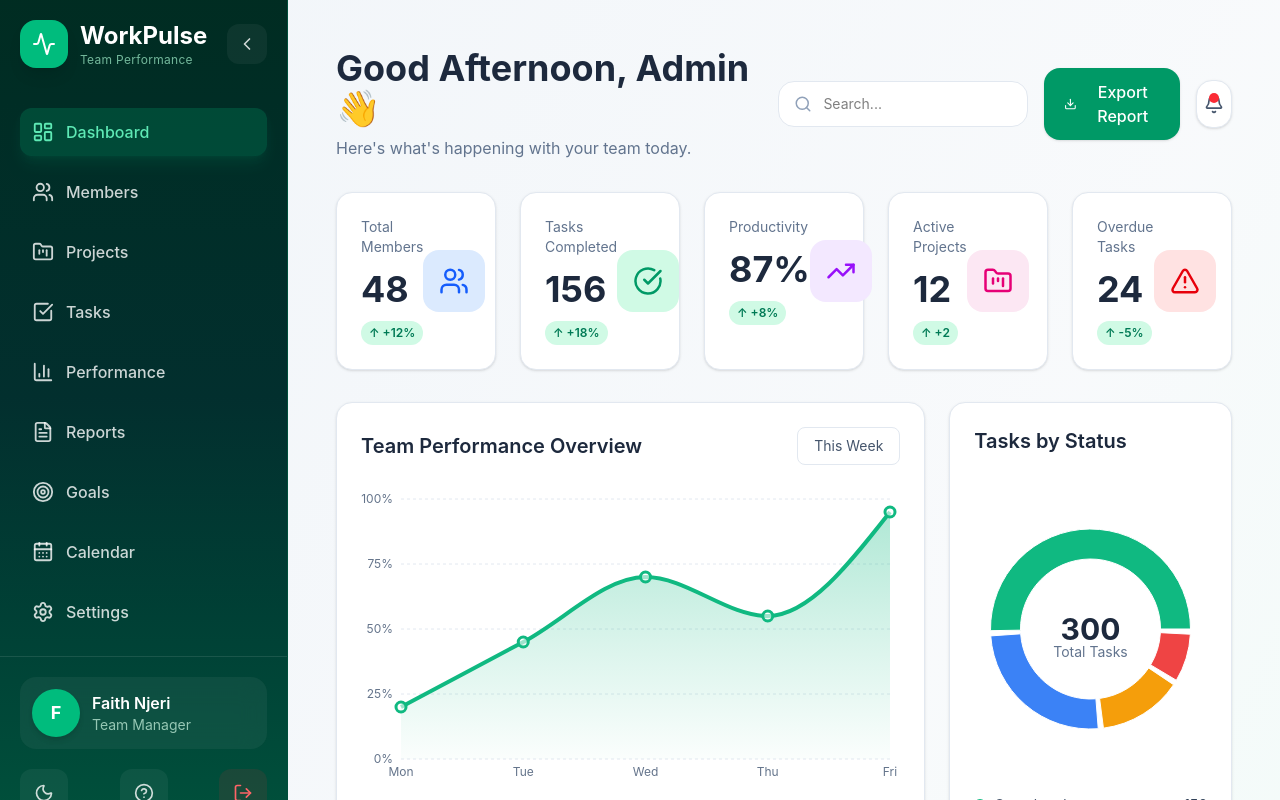
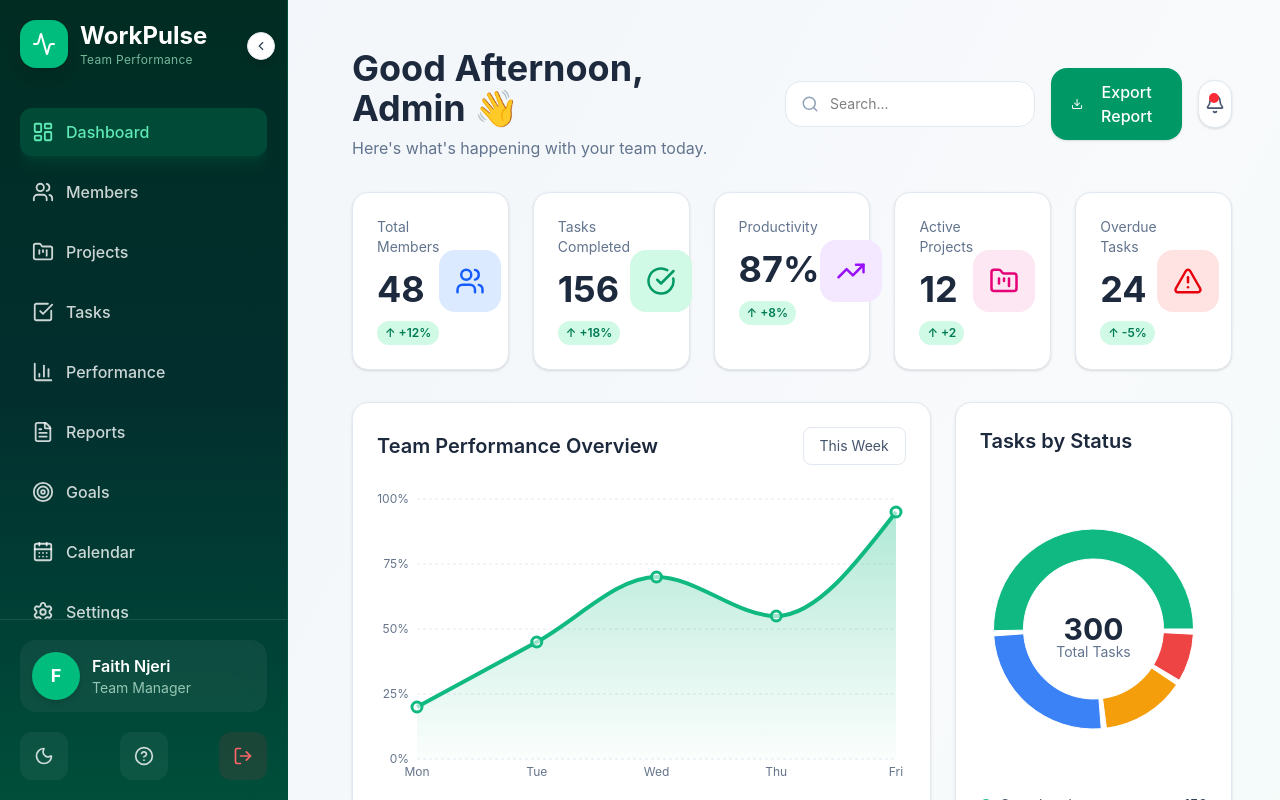
Before and after one commit to fn-ui/skf-team-performance-dashboard, a React (Vite) app in the folder frontend/: page / in a window 1280 px wide. Shown: the top 800 px of the page. Built offline with nearby package versions, Linux system fonts and the light colour scheme.

Commit message:
fixed collapsible button

```diff
--- a/frontend/src/components/layout/Layout.jsx
+++ b/frontend/src/components/layout/Layout.jsx
@@ -3,6 +3,7 @@ import Sidebar from "./Sidebar";
 
 function Layout({ children }) {
   const [darkMode, setDarkMode] = useState(false);
+  const [collapsed, setCollapsed] = useState(false);
 
   // LOAD SAVED THEME
   useEffect(() => {
@@ -28,19 +29,45 @@ function Layout({ children }) {
   };
 
   return (
-    <div className="flex min-h-screen bg-gradient-to-br from-slate-100 via-slate-50 to-emerald-50 dark:from-black dark:via-zinc-950 dark:to-black transition-all duration-300">
-
+    <div
+      className="
+        min-h-screen
+        overflow-x-hidden
+        bg-gradient-to-br
+        from-slate-100 via-slate-50 to-emerald-50
+        dark:from-black dark:via-zinc-950 dark:to-black
+      "
+    >
       {/* SIDEBAR */}
       <Sidebar
         darkMode={darkMode}
         toggleDarkMode={toggleDarkMode}
+        collapsed={collapsed}
+        setCollapsed={setCollapsed}
       />
 
       {/* PAGE CONTENT */}
-      <main className="flex-1 p-6 overflow-y-auto">
+      <main
+        className={`
+          min-h-screen
+          transition-all duration-300
+          overflow-x-hidden
+
+          pt-6
+          pb-6
+          pr-6
+          pl-6
+
+          lg:pt-6
+          ${
+            collapsed
+      ? "lg:ml-24"
+      : "lg:ml-[19rem]"
+          }
+        `}
+      >
         {children}
       </main>
-
     </div>
   );
 }
--- a/frontend/src/components/layout/Sidebar.jsx
+++ b/frontend/src/components/layout/Sidebar.jsx
@@ -21,10 +21,16 @@ import {
   Sun,
 } from "lucide-react";
 
-function Sidebar({ darkMode, toggleDarkMode }) {
-  const [collapsed, setCollapsed] = useState(false);
+function Sidebar({
+  darkMode,
+  toggleDarkMode,
+  collapsed,
+  setCollapsed,
+}) {
   const [mobileOpen, setMobileOpen] = useState(false);
+
   const location = useLocation();
+
   const menus = [
     {
       name: "Dashboard",
@@ -76,16 +82,16 @@ function Sidebar({ darkMode, toggleDarkMode }) {
   return (
     <>
       {/* MOBILE MENU BUTTON */}
-      <div className="fixed top-4 left-4 z-[60] lg:hidden">
-
+      {!mobileOpen && (
+        <div className="fixed top-4 left-4 z-[80] lg:hidden">
           <button
             onClick={() => setMobileOpen(true)}
             className="flex h-12 w-12 items-center justify-center rounded-2xl bg-emerald-600 text-white shadow-lg"
           >
             <Menu size={24} />
           </button>
-
         </div>
+      )}
 
       {/* MOBILE OVERLAY */}
       {mobileOpen && (
@@ -96,26 +102,68 @@ function Sidebar({ darkMode, toggleDarkMode }) {
       )}
 
       {/* SIDEBAR */}
-      <div
-    className={`fixed lg:sticky top-0 z-50 h-screen overflow-y-auto bg-gradient-to-b from-emerald-950 via-teal-950 to-emerald-900 border-r border-emerald-900 flex flex-col justify-between transition-all duration-500 dark:from-black dark:via-zinc-950 dark:to-black dark:border-zinc-800 ${
-      collapsed ? "w-24" : "w-72"
-    } ${
+      <aside
+        className={`
+          fixed left-0 top-0 z-[60]
+          h-screen
+          bg-gradient-to-b
+          from-emerald-950 via-teal-950 to-emerald-900
+          dark:from-black dark:via-zinc-950 dark:to-black
+          border-r border-emerald-900 dark:border-zinc-800
+          flex flex-col justify-between
+          transition-all duration-300
+          overflow-hidden
+          overflow-x-visible
+          ${collapsed ? "w-24" : "w-72"}
+          ${
             mobileOpen
               ? "translate-x-0"
               : "-translate-x-full lg:translate-x-0"
+          }
+        `}
+      >
+        {/* TOP */}
+        <div className="relative flex-1 overflow-y-auto overflow-x-hidden p-5">
+          {/* COLLAPSE BUTTON */}
+          <button
+          onClick={() => setCollapsed(!collapsed)}
+          className="
+            hidden lg:flex
+            absolute
+            top-8
+            right-3
+            z-[100]
+            h-7
+            w-7
+            items-center
+            justify-center
+            rounded-full
+            bg-white
+            dark:bg-zinc-900
+            border
+            border-slate-200
+            dark:border-zinc-700
+            text-slate-700
+            dark:text-white
+            shadow-md
+            transition-all duration-300
+            hover:scale-110
+          "
+        >
+          {collapsed ? (
+            <ChevronRight size={14} />
+          ) : (
+            <ChevronLeft size={14} />
+          )}
+        </button>
+
+          {/* LOGO */}
+          <div
+            className={`mb-10 flex items-center ${
+              collapsed ? "justify-center" : "gap-3"
             }`}
           >
-
-        {/* TOP */}
-        <div className="p-5">
-
-          {/* LOGO + CONTROLS */}
-          <div className="flex items-center justify-between mb-10">
-
-            {/* LOGO */}
-            <div className="flex items-center gap-3">
-
-              <div className="flex h-12 w-12 items-center justify-center rounded-2xl bg-emerald-500 text-white shadow-lg">
+            <div className="flex h-12 w-12 min-w-[48px] items-center justify-center rounded-2xl bg-emerald-500 text-white shadow-lg">
               <Activity size={24} />
             </div>
 
@@ -130,57 +178,42 @@ function Sidebar({ darkMode, toggleDarkMode }) {
                 </p>
               </div>
             )}
-
           </div>
 
-            {/* CONTROLS */}
-            <div className="flex items-center gap-2">
-
-              {/* COLLAPSE BUTTON */}
-              <button
-                onClick={() => setCollapsed(!collapsed)}
-                className="hidden lg:flex h-10 w-10 items-center justify-center rounded-xl bg-white/5 text-white/80 transition hover:bg-white/10"
-              >
-                {collapsed ? (
-                  <ChevronRight size={20} />
-                ) : (
-                  <ChevronLeft size={20} />
-                )}
-              </button>
-
           {/* MOBILE CLOSE BUTTON */}
+          <div className="mb-6 flex justify-end lg:hidden">
             <button
               onClick={() => setMobileOpen(false)}
-                className="flex lg:hidden h-10 w-10 items-center justify-center rounded-xl bg-white/5 text-white/80 transition hover:bg-white/10"
+              className="flex h-10 w-10 items-center justify-center rounded-xl bg-white/5 text-white/80 transition hover:bg-white/10 hover:text-white"
             >
               <X size={20} />
             </button>
-
-            </div>
-
           </div>
 
           {/* MENU */}
-          <nav className="flex flex-col gap-3">
-
+          <nav className="flex flex-col gap-3 overflow-x-hidden">
             {menus.map((menu, index) => {
               const Icon = menu.icon;
 
               return (
                 <Link
+                  key={index}
                   to={menu.path}
-                  key={index}
-                  className={`group flex cursor-pointer items-center rounded-xl p-3 transition-all duration-300 ${
+                  className={`
+                    group flex items-center rounded-xl p-3 w-full overflow-hidden
+                    transition-all duration-300
+                    ${
                       collapsed
                         ? "justify-center"
                         : "gap-3"
-                  } ${
+                    }
+                    ${
                       location.pathname === menu.path
                         ? "bg-emerald-500/20 text-emerald-300 shadow-lg shadow-emerald-500/10"
                         : "text-white/80 hover:bg-white/10 hover:text-white"
-                  }`}
+                    }
+                  `}
                 >
-
                   <Icon
                     size={22}
                     className="min-w-[22px]"
@@ -191,29 +224,28 @@ function Sidebar({ darkMode, toggleDarkMode }) {
                       {menu.name}
                     </span>
                   )}
-
                 </Link>
               );
             })}
-
           </nav>
-
         </div>
 
         {/* BOTTOM */}
         <div className="border-t border-white/10 p-5">
-
           {/* PROFILE */}
           <div
-            className={`mb-5 rounded-2xl bg-white/5 backdrop-blur-md p-3 flex items-center ${
+            className={`
+              mb-5 rounded-2xl bg-white/5 p-3
+              backdrop-blur-md flex items-center
+              ${
                 collapsed
                   ? "justify-center"
                   : "gap-3"
-            }`}
+              }
+            `}
           >
-
             {/* AVATAR */}
-            <div className="flex h-12 w-12 items-center justify-center rounded-full bg-emerald-500 text-lg font-bold text-white shadow-md">
+            <div className="flex h-12 w-12 min-w-[48px] items-center justify-center rounded-full bg-emerald-500 text-lg font-bold text-white shadow-md">
               F
             </div>
 
@@ -228,7 +260,6 @@ function Sidebar({ darkMode, toggleDarkMode }) {
                 </p>
               </div>
             )}
-
           </div>
 
           {/* ACTION BUTTONS */}
@@ -250,6 +281,7 @@ function Sidebar({ darkMode, toggleDarkMode }) {
                 <Moon size={20} />
               )}
             </button>
+
             {/* HELP */}
             <button className="flex h-12 w-12 items-center justify-center rounded-xl bg-white/5 text-white/80 transition hover:bg-white/10 hover:text-white">
               <CircleHelp size={20} />
@@ -259,12 +291,9 @@ function Sidebar({ darkMode, toggleDarkMode }) {
             <button className="flex h-12 w-12 items-center justify-center rounded-xl bg-red-500/10 text-red-400 transition hover:bg-red-500/20">
               <LogOut size={20} />
             </button>
-
           </div>
-
         </div>
-
-      </div>
+      </aside>
     </>
   );
 }
```
Lines whose indentation alone changed are shown as unchanged.
